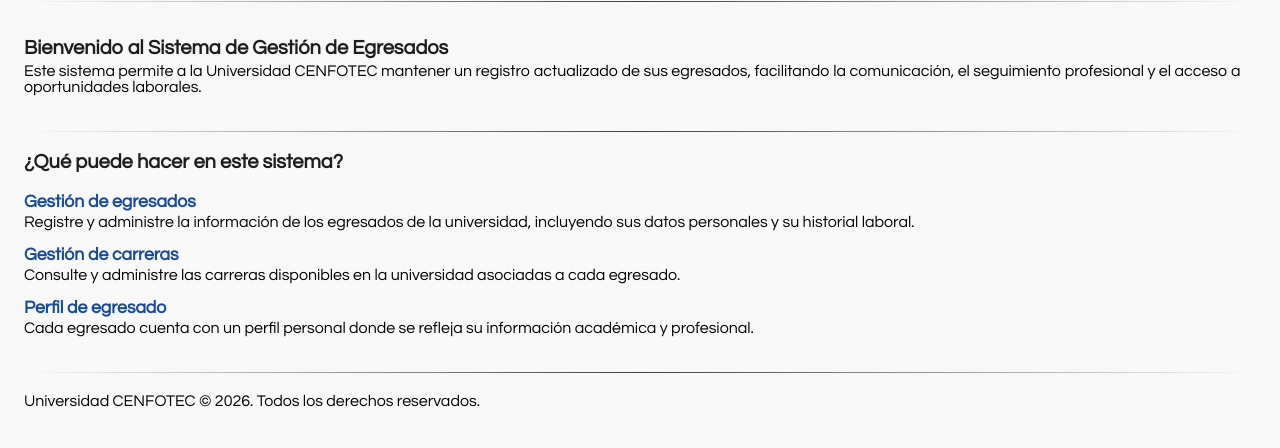
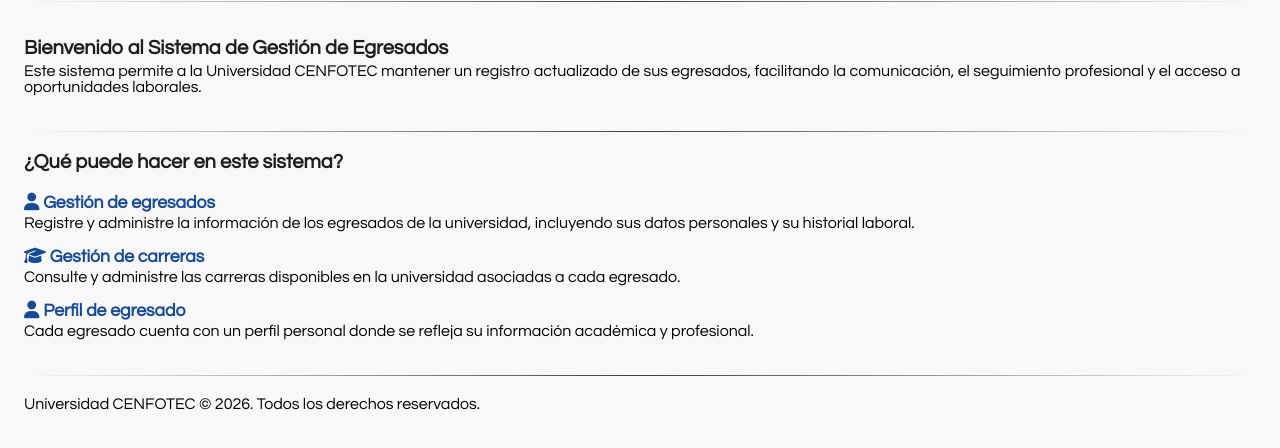
Before and after one commit to camarito29-art/Proyecto-Mario-Castro-Chacon, a plain HTML site: page Proyecto/Proyecto-html/Pagina-Inicio.html in a window 1280 px wide. Shown: the part 146-594 px from the top of the page. Drawn offline with Linux system fonts and the light colour scheme.

Commit message:
fontawesome added

```diff
--- a/Proyecto/Proyecto-html/Pagina-Inicio.html
+++ b/Proyecto/Proyecto-html/Pagina-Inicio.html
@@ -8,6 +8,7 @@
 
     <link rel="stylesheet" href="/Proyecto/Proyecto-css/generico.css">
     <link rel="stylesheet" href="/Proyecto/Proyecto-css/registro-usuario.css">
+    <link rel="stylesheet" href="https://cdnjs.cloudflare.com/ajax/libs/font-awesome/6.4.0/css/all.min.css" />
 </head>
 
 <body>
@@ -40,18 +41,18 @@
             <h2 id="titulo-funcionalidades">¿Qué puede hacer en este sistema?</h2>
             <br>
             <article>
-                <h3>Gestión de egresados</h3>
+                <h3><i class="fa-solid fa-user"></i> Gestión de egresados</h3>
                 <p>Registre y administre la información de los egresados de la universidad, incluyendo sus datos
                     personales y su historial laboral.</p>
             </article>
             <br>
             <article>
-                <h3>Gestión de carreras</h3>
+                <h3><i class="fa-solid fa-graduation-cap"></i> Gestión de carreras</h3>
                 <p>Consulte y administre las carreras disponibles en la universidad asociadas a cada egresado.</p>
             </article>
             <br>
             <article>
-                <h3>Perfil de egresado</h3>
+                <h3><i class="fa-solid fa-user"></i> Perfil de egresado</h3>
                 <p>Cada egresado cuenta con un perfil personal donde se refleja su información académica y profesional.
                 </p>
             </article>
```
Also changed, not shown: Proyecto/Proyecto-html/Gestion-Carreras.html (+1 -0 lines), Proyecto/Proyecto-html/Gestion-Egresados.html (+1 -0 lines), Proyecto/Proyecto-html/Inicio-Sesion.html (+1 -0 lines), Proyecto/Proyecto-html/Perfil-Egresado.html (+1 -0 lines).
